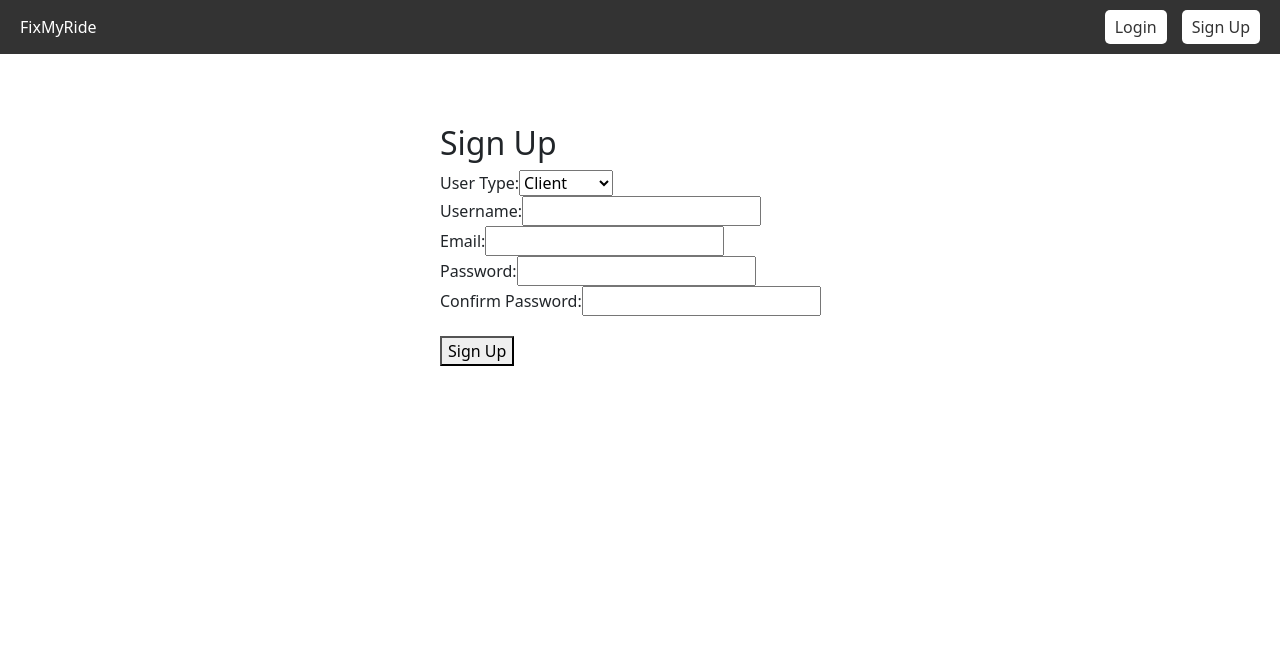
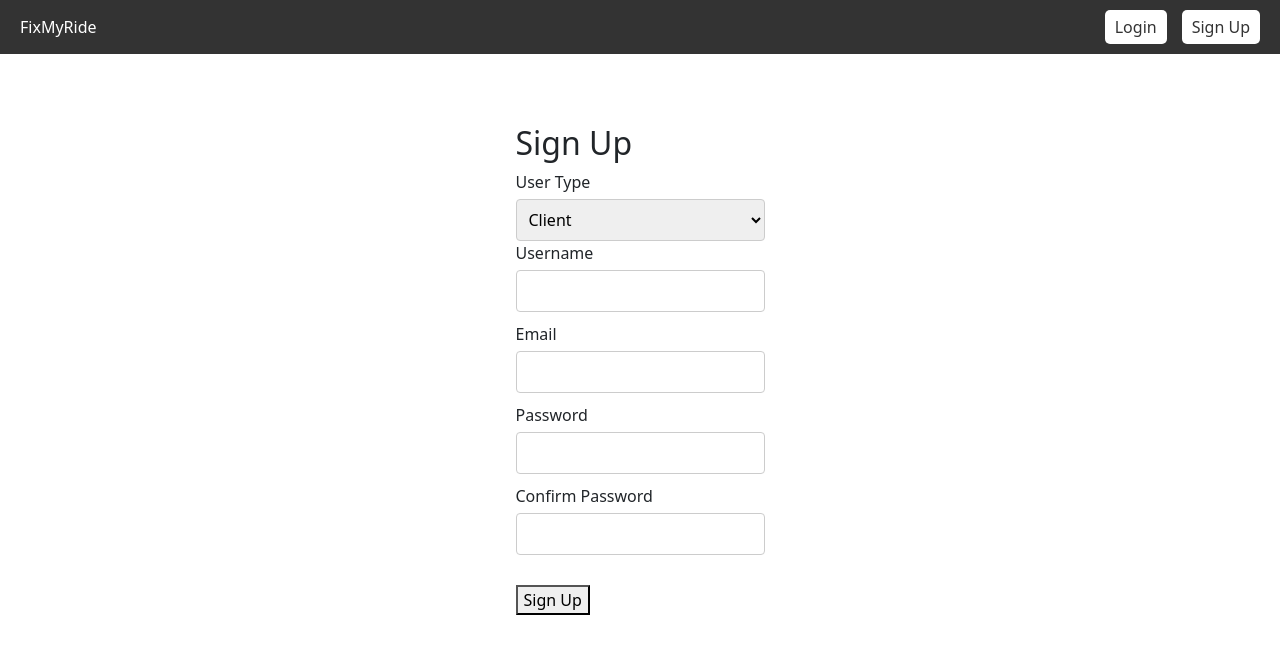
Before and after one commit to radutodosan/fix-my-ride-frontend, a React (Vite) app: page /signup in a window 1280 px wide. Shown: the top 654 px of the page. Built offline with nearby package versions, Linux system fonts and the light colour scheme.

Commit message:
added input component to signup page

```diff
--- a/src/pages/SignUpPage.tsx
+++ b/src/pages/SignUpPage.tsx
@@ -4,6 +4,7 @@ import { clientSignup, mechanicSignup } from '../services/AuthService';
 import { useAlert } from '../contexts/AlertContext';
 import { handleApiError } from '../utils/handleApiError';
 import { UserType } from '../types/userType';
+import Input from '../components/Input';
 
 const SignUpPage: React.FC = () => {
   const [userType, setUserType] = useState<UserType.CLIENT | UserType.MECHANIC>(UserType.CLIENT);
@@ -42,36 +43,54 @@ const SignUpPage: React.FC = () => {
   };
 
   return (
-    <div style={{ maxWidth: '400px', margin: '50px auto' }}>
-      <h2>Sign Up</h2>
+    <div style={{ display: 'flex', justifyContent: 'center', marginTop: '50px'  }}>
       <form onSubmit={handleSignup}>
+        <h2>Sign Up</h2>
         <div>
-          <label>User Type:</label>
-          <select value={userType} onChange={(e) => setUserType(e.target.value as UserType.CLIENT | UserType.MECHANIC)}>
+          <label>User Type</label>
+          <select
+          style={{ display: 'block', width: '100%', padding: '8px', marginTop: '5px', borderRadius: '4px', border: '1px solid #ccc' }}
+          value={userType}
+          onChange={(e) => setUserType(e.target.value as UserType.CLIENT | UserType.MECHANIC)}>
             <option value={UserType.CLIENT}>Client</option>
             <option value={UserType.MECHANIC}>Mechanic</option>
           </select>
         </div>
 
-        <div>
-          <label>Username:</label>
-          <input type="text" value={username} onChange={(e) => setUsername(e.target.value)} required />
-        </div>
+        <Input
+          label="Username"
+          type="text"
+          value={username}
+          onChange={(e) => setUsername(e.target.value)}
+          required
+        >
+        </Input>
 
-        <div>
-          <label>Email:</label>
-          <input type="email" value={email} onChange={(e) => setEmail(e.target.value)} required />
-        </div>
+        <Input
+          label="Email"
+          type="email"
+          value={email}
+          onChange={(e) => setEmail(e.target.value)}
+          required
+        >
+        </Input>
 
-        <div>
-          <label>Password:</label>
-          <input type="password" value={password} onChange={(e) => setPassword(e.target.value)} required />
-        </div>
-
-        <div>
-          <label>Confirm Password:</label>
-          <input type="password" value={confirmPassword} onChange={(e) => setConfirmPassword(e.target.value)} required />
-        </div>
+        <Input
+          label="Password"
+          type="password"
+          value={password}
+          onChange={(e) => setPassword(e.target.value)}
+          required
+        >
+        </Input>
+        <Input
+          label="Confirm Password"
+          type="password"
+          value={confirmPassword}
+          onChange={(e) => setConfirmPassword(e.target.value)}
+          required
+        >
+        </Input>
 
         <button type="submit" style={{ marginTop: '20px' }}>
           Sign Up
```
